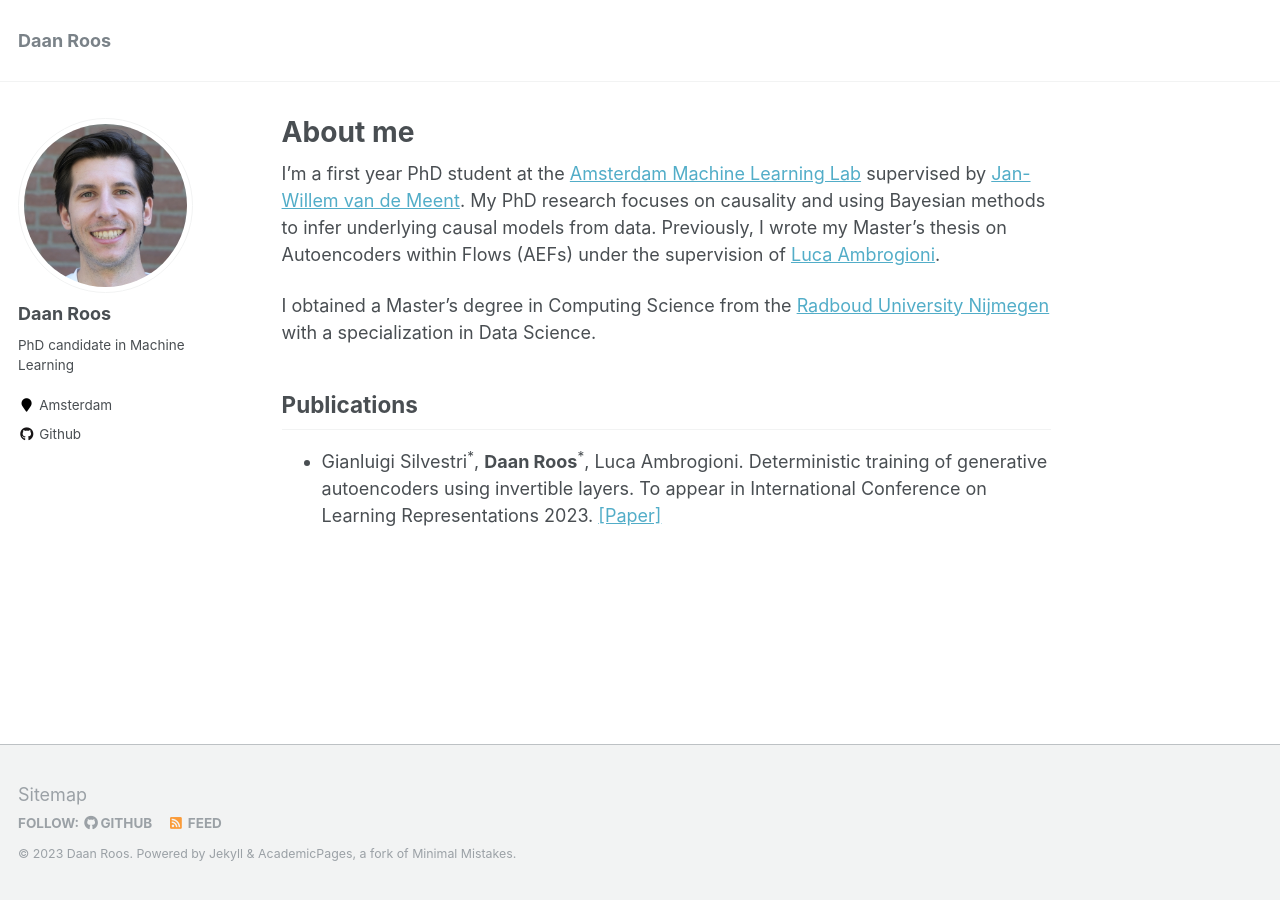
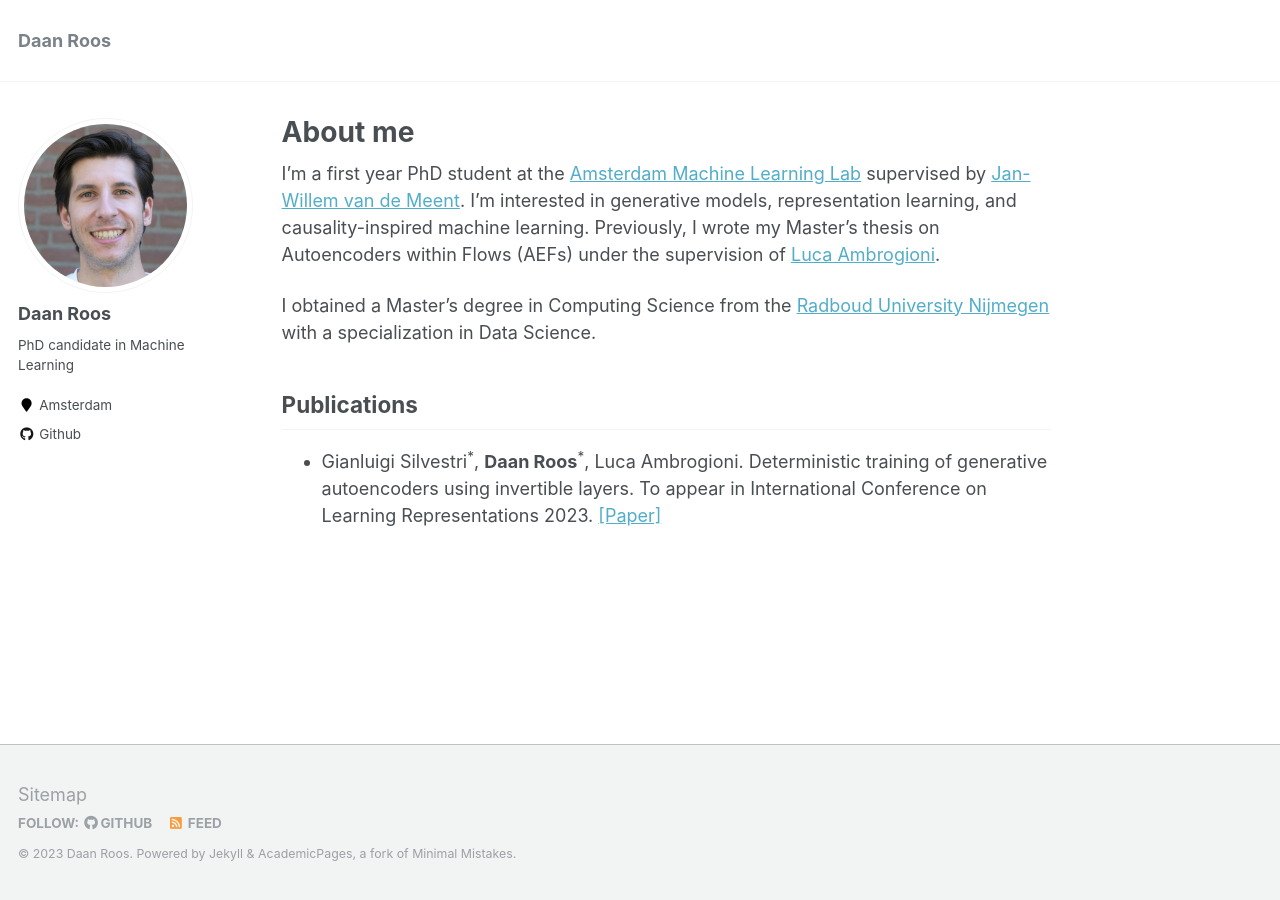
Before and after one commit to mrroose/mrroose.github.io, a Jekyll site: the page built from _pages/about.md, in a window 1280 px wide. Built offline with Jekyll 4.4.1, drawn with Linux system fonts in a browser that asks for light colours.

Commit message:
Update about.md

```diff
--- a/_pages/about.md
+++ b/_pages/about.md
@@ -9,7 +9,7 @@ redirect_from:
 ---
 
 
-I'm a first year PhD student at the [Amsterdam Machine Learning Lab](https://amlab.science.uva.nl/) supervised by [Jan-Willem van de Meent](https://jwvdm.github.io/). My PhD research focuses on causality and using Bayesian methods to infer underlying causal models from data. Previously, I wrote my Master's thesis on Autoencoders within Flows (AEFs) under the supervision of [Luca Ambrogioni](https://twitter.com/LucaAmb).
+I'm a first year PhD student at the [Amsterdam Machine Learning Lab](https://amlab.science.uva.nl/) supervised by [Jan-Willem van de Meent](https://jwvdm.github.io/). I'm interested in generative models, representation learning, and causality-inspired machine learning. Previously, I wrote my Master's thesis on Autoencoders within Flows (AEFs) under the supervision of [Luca Ambrogioni](https://twitter.com/LucaAmb).
 
 I obtained a Master's degree in Computing Science from the [Radboud University Nijmegen](https://www.ru.nl/) with a specialization in Data Science.
 
```
